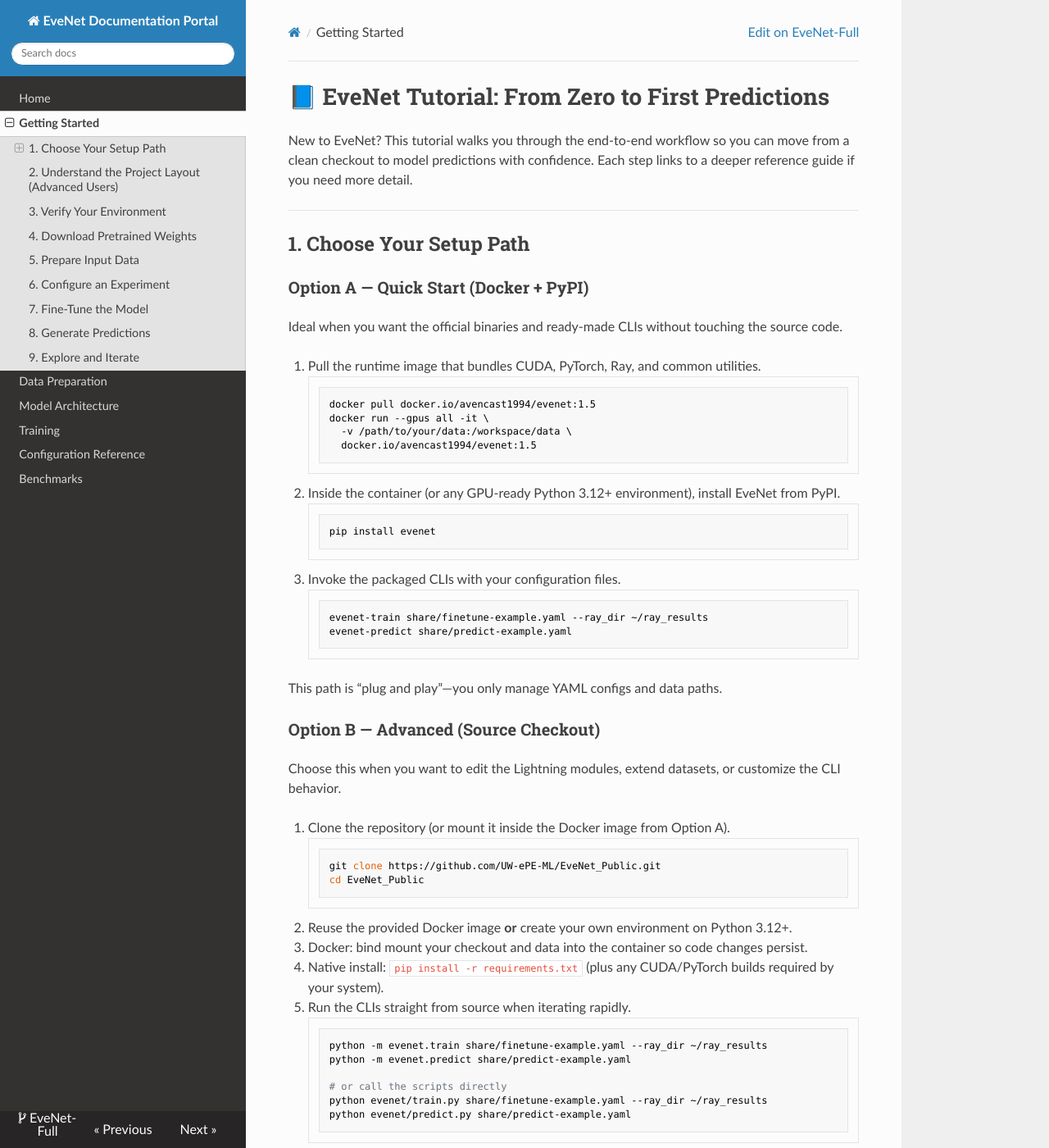
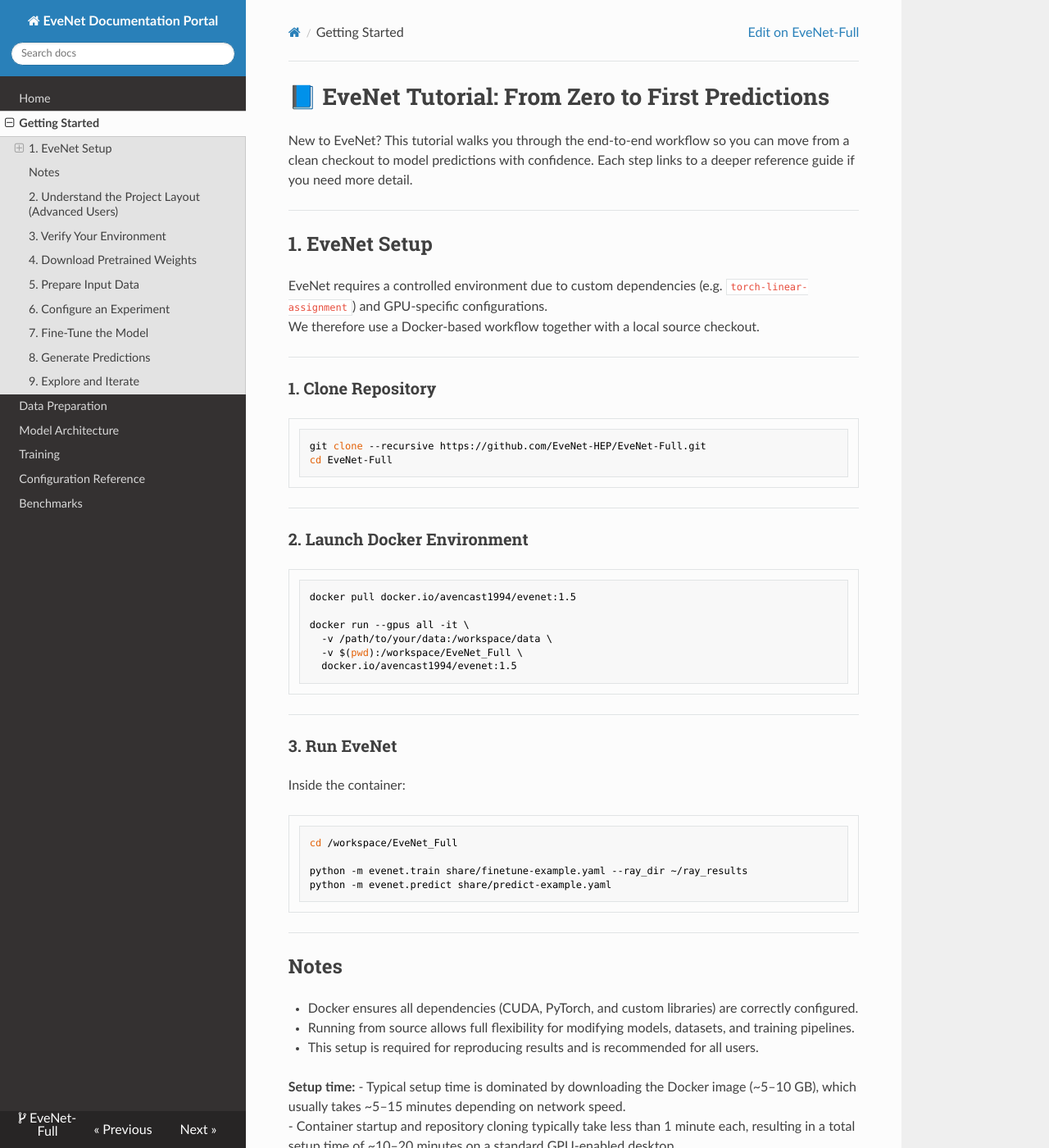
Before and after one commit to EveNet-HEP/EveNet-Full, an MkDocs documentation site: the page built from docs/getting_started.md, in a window 1280 px wide and 1400 px high. Shown: the whole window at 82% size. Built offline with MkDocs 1.6.1, drawn with Linux system fonts in a browser that asks for light colours; nearby versions of some CDN libraries; some of the changed text lies outside the part shown.

Commit message:
fix readme

````diff
--- a/docs/getting_started.md
+++ b/docs/getting_started.md
@@ -4,55 +4,58 @@ New to EveNet? This tutorial walks you through the end-to-end workflow so you ca
 
 ---
 
-## 1. Choose Your Setup Path
+## 1. EveNet Setup
 
-### Option A — Quick Start (Docker + PyPI)
+EveNet requires a controlled environment due to custom dependencies (e.g. `torch-linear-assignment`) and GPU-specific configurations.
+We therefore use a Docker-based workflow together with a local source checkout.
 
-Ideal when you want the official binaries and ready-made CLIs without touching the source code.
+---
 
-1. Pull the runtime image that bundles CUDA, PyTorch, Ray, and common utilities.
-   ```bash
-   docker pull docker.io/avencast1994/evenet:1.5
-   docker run --gpus all -it \
-     -v /path/to/your/data:/workspace/data \
-     docker.io/avencast1994/evenet:1.5
-   ```
-2. Inside the container (or any GPU-ready Python 3.12+ environment), install EveNet from PyPI.
-   ```bash
-   pip install evenet
-   ```
-3. Invoke the packaged CLIs with your configuration files.
-   ```bash
-   evenet-train share/finetune-example.yaml --ray_dir ~/ray_results
-   evenet-predict share/predict-example.yaml
-   ```
+### 1. Clone Repository
 
-This path is “plug and play”—you only manage YAML configs and data paths.
+```bash
+git clone --recursive https://github.com/EveNet-HEP/EveNet-Full.git
+cd EveNet-Full
+```
 
-### Option B — Advanced (Source Checkout)
+---
 
-Choose this when you want to edit the Lightning modules, extend datasets, or customize the CLI behavior.
+### 2. Launch Docker Environment
 
-1. Clone the repository (or mount it inside the Docker image from Option A).
-   ```bash
-   git clone https://github.com/UW-ePE-ML/EveNet_Public.git
-   cd EveNet_Public
-   ```
-2. Reuse the provided Docker image **or** create your own environment on Python 3.12+.
-   - Docker: bind mount your checkout and data into the container so code changes persist.
-   - Native install: `pip install -r requirements.txt` (plus any CUDA/PyTorch builds required by your system).
-3. Run the CLIs straight from source when iterating rapidly.
-   ```bash
-   python -m evenet.train share/finetune-example.yaml --ray_dir ~/ray_results
-   python -m evenet.predict share/predict-example.yaml
+```bash
+docker pull docker.io/avencast1994/evenet:1.5
 
-   # or call the scripts directly
-   python evenet/train.py share/finetune-example.yaml --ray_dir ~/ray_results
-   python evenet/predict.py share/predict-example.yaml
-   ```
+docker run --gpus all -it \
+  -v /path/to/your/data:/workspace/data \
+  -v $(pwd):/workspace/EveNet_Full \
+  docker.io/avencast1994/evenet:1.5
+```
 
-Both options are interoperable—you can install the PyPI package for quick tests and then switch to the cloned source for deeper development.
+---
 
+### 3. Run EveNet
+
+Inside the container:
+
+```bash
+cd /workspace/EveNet_Full
+
+python -m evenet.train share/finetune-example.yaml --ray_dir ~/ray_results
+python -m evenet.predict share/predict-example.yaml
+```
+
+---
+
+## Notes
+
+- Docker ensures all dependencies (CUDA, PyTorch, and custom libraries) are correctly configured.
+- Running from source allows full flexibility for modifying models, datasets, and training pipelines.
+- This setup is required for reproducing results and is recommended for all users.
+
+**Setup time:**
+- Typical setup time is dominated by downloading the Docker image (~5–10 GB), which usually takes ~5–15 minutes depending on network speed.
+- Container startup and repository cloning typically take less than 1 minute each, resulting in a total setup time of ~10–20 minutes on a standard GPU-enabled desktop.
+- No additional compilation is required, as all dependencies are pre-installed in the Docker image.
 ---
 
 ## 2. Understand the Project Layout (Advanced Users)
@@ -62,7 +65,6 @@ Before running any commands, skim these key directories:
 - `evenet/` – PyTorch Lightning modules, Ray data pipelines, and trainer utilities.
 - `share/` – Ready-to-edit YAML configurations for fine-tuning and prediction.
 - `docs/` – Reference documentation that expands on this tutorial. Start with [Model Architecture Tour](model_architecture.md) to see how point-cloud and global features flow through EveNet.
-- `downstreams/` – Example downstream analysis scripts built on top of EveNet outputs.
 
 ---
 
````
